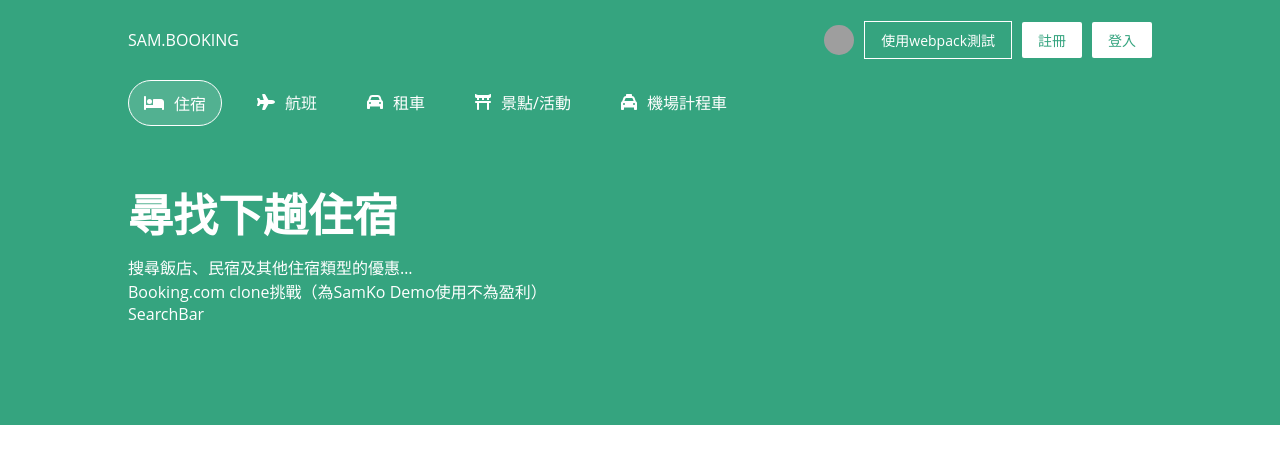
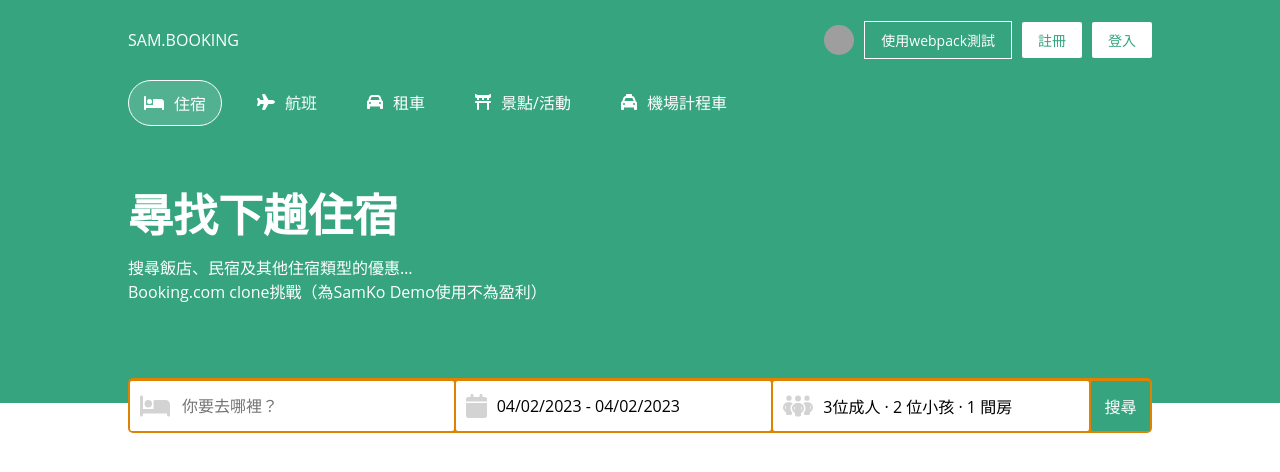
Before and after one commit to XinMiaoWang/Booking, a React (Create React App) app: page / in a window 1280 px wide. Shown: the top 472 px of the page. Built offline with nearby package versions, Linux system fonts and the light colour scheme; grey boxes are pictures that could not be loaded.

Commit message:
Add calendar to searchBarItem

```diff
--- a/src/components/Header.jsx
+++ b/src/components/Header.jsx
@@ -1,7 +1,24 @@
-import React from 'react'
+import React, { useState } from 'react'
+import { FontAwesomeIcon } from '@fortawesome/react-fontawesome'
+import { faBed, faCalendar, faPeopleGroup } from '@fortawesome/free-solid-svg-icons'
+
 import './header.scss'
 
+import 'react-date-range/dist/styles.css'; // main css file
+import 'react-date-range/dist/theme/default.css'; // theme css file
+import * as locales from 'react-date-range/dist/locale'; //用它來叫出不同版本的語言翻譯，把日曆換成中文
+import { DateRange } from 'react-date-range';
+
+import format from 'date-fns/format';
+
 const Header = () => {
+  const [openCalendar, setOpenCalendar] = useState(false);
+  const [dates, setDates] = useState([{
+    startDate: new Date(),
+    endDate: new Date(),
+    key: 'selection'
+  }]);
+
   return (
     <div className="header">
       <div className="headerContainer">
@@ -12,7 +29,33 @@ const Header = () => {
           Booking.com clone挑戰（為SamKo Demo使用不為盈利）
         </p>
         <div className="headerSearchBar">
-          SearchBar
+          <div className="SearchBarItem">
+            <FontAwesomeIcon icon={faBed} />
+            <input type="Search" placeholder='你要去哪裡？' className='SearchInput' />
+          </div>
+          <div className="SearchBarItem">
+            <FontAwesomeIcon icon={faCalendar} onClick={ () => setOpenCalendar(!openCalendar) }/>
+            <span className='SearchText'  onClick={ () => setOpenCalendar(!openCalendar) }>
+              {format(dates[0].startDate, "MM/dd/yyyy")} - {format(dates[0].endDate, "MM/dd/yyyy")}
+            </span>
+            {
+              openCalendar &&
+              <DateRange
+                className="calendar"
+                editableDateInputs={true} // 讓日期可被選取、輸入
+                moveRangeOnFirstSelection={true}
+                onChange={ (item) => setDates([item.selection])}
+                minDate={new Date()}
+                ranges={dates}
+                locale={locales['zhTW']} // 語言使用繁體中文
+              />
+            }
+          </div>
+          <div className="SearchBarItem">
+            <FontAwesomeIcon icon={faPeopleGroup} />
+            <span className='SearchText' >3位成人 · 2 位小孩 · 1 間房</span>
+          </div>
+          <div className="SearchBarBtn">搜尋</div>
         </div>
       </div>
     </div>
--- a/src/components/header.scss
+++ b/src/components/header.scss
@@ -1,4 +1,5 @@
 .header {
+    position: relative;
     background-color: var(--primary-color);
     display: flex;
     justify-content: center;
@@ -16,7 +17,69 @@
             margin-top: 10px;
         }
         .headerSearchBar {
+            position: absolute;
+            bottom: -30px;
+            height: 55px;
+            width: 100%;
+            max-width: 1024px;
+            display: flex;  // 讓裡面的東西可以橫著排
+            align-items: center; // 垂直置中
+            background-color: rgb(223, 130, 0);
+            border: none;
+            border-radius: 5px;
 
+            //特別注意這邊fontawsome是svg檔，所以可以在這邊控制全部icon屬性
+            svg {
+                color: lightgray;
+                font-size: 24px;
+                margin-left: 10px;
+            }
+
+            input {
+                border: none;
+                outline: none;
+                width: 100%;
+                font-size: 16px;
+                text-overflow: ellipsis; //特殊用法要搭配下面width
+                //他字數超過框框時可以從“你要去哪裡？”變成“你要去...”這樣就不會超出版型
+            }
+
+            // 選取第一個SearchBarItem
+            .SearchBarItem:first-child {
+                width: calc(34% - 20px); // 加上這個，可以讓”你要去哪裡“縮小的比別人快
+            }
+            .SearchBarItem {
+                height: 50px;
+                width: 320px; // 大概1024的三分之一
+                margin-left: 2px; // item之間的空隙
+                display: flex;
+                align-items: center;
+                gap: 10px; // item中icon與input或是text的間隙
+                color: black;
+                background-color: #fff;
+                border-radius: 2px;
+                cursor: pointer;
+
+                .calendar {
+                    position: absolute;
+                    top: 56px;
+                    border: 1px lightgray solid;
+                    box-shadow: 0 0 15px lightgray;
+                }
+            }
+            .SearchBarBtn {
+                border: none;
+                height: 50px;
+                width: 60px;
+                margin: 0 2px 0 2px;
+                display: flex;
+                align-items: center;
+                justify-content: center;
+                border-radius: 2px;
+                background-color: var(--primary-color);
+                color: white;
+                cursor: pointer;
+            }
         }
     }
 }
```
